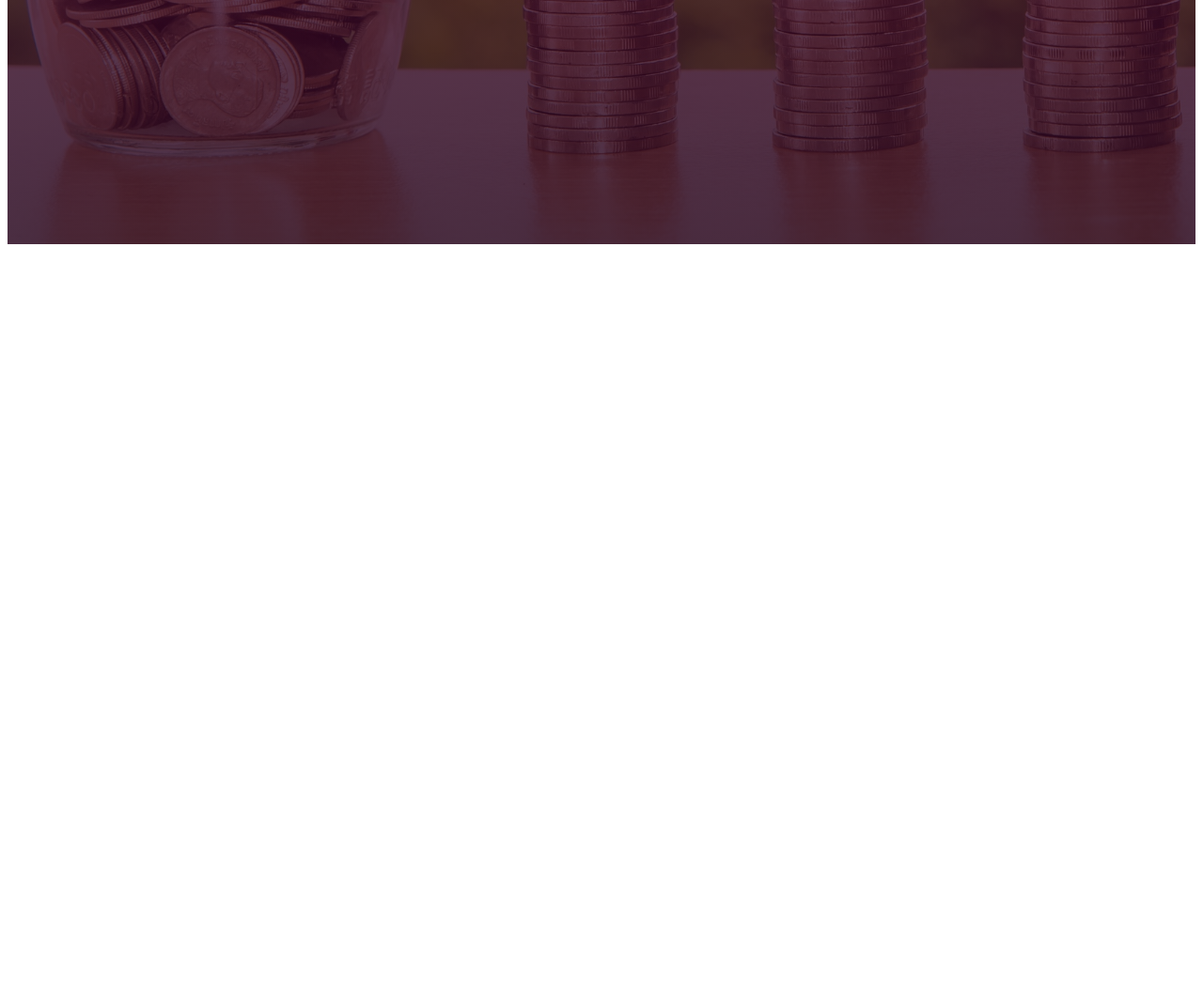
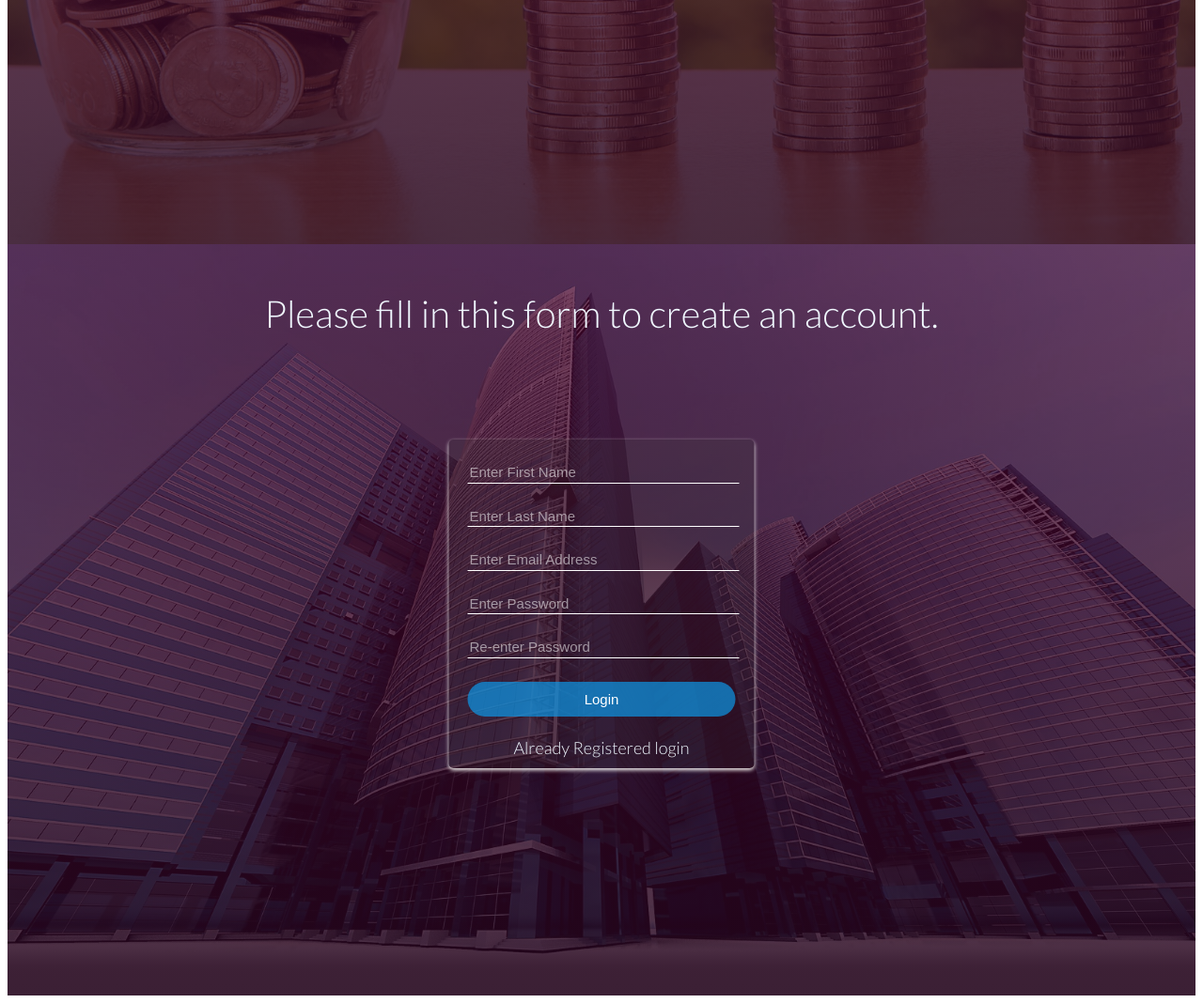
Before and after one commit to peterito/BankaApp, a plain HTML site: page frontend/index.html in a window 1280 px wide. Shown: the part 548-1616 px from the top of the page at 94% size. Before the commit the page ends 816 px from the top, so only its background shows below. Drawn offline with Linux system fonts and the light colour scheme.

Commit message:
ui-signup created

```diff
--- a/frontend/css/style.css
+++ b/frontend/css/style.css
@@ -11,7 +11,6 @@ body{
 	background-position: center;
     height: 100vh;
     background-size: cover;
-    background-position: center;
 }
 
 .text-box{
@@ -27,7 +26,7 @@ body{
     top: 50%;
     left: 50%;
     margin-right: -50%;
-    transform: translate(-50%, -50%);
+   transform: translate(-50%, -50%);
 }
 
 button{
@@ -47,3 +46,80 @@ input[type=submit]:hover,
 input[type=submit]:active{
 	background-color: #11040a;
 }
+
+/**FORM STYLE**/
+#signup{
+    background-image: linear-gradient(rgba(75, 3, 45, 0.726), rgba(39, 6, 31, 0.835)),url(img/skyline.jpg);
+    display: table;
+    height: 100%;
+    width: 100%;
+    margin: 0 auto;
+    text-align: center;
+    background-size: cover;
+	background-position: center;
+	height: 100vh;
+    background-attachment: fixed;
+}
+#signup .signup-box{
+    width: 325px;
+    height: 350px;
+    background: rgba(59, 61, 61, 0.192);
+    color: rgba(255, 255, 255, 0);
+    margin-top: 285px;
+    transform: translate(-50%, -50%);
+    box-sizing: border-box;
+    border-radius: 5px;
+    box-shadow: 0 2px 4px rgb(250, 249, 247);
+    margin-left: 50%;
+    padding: 20px;
+}
+
+#signup .signup-box input{
+    width: 100%;
+    margin-bottom: 20px;
+}
+#signup .signup-box input[type="text"], input[type="password"]{
+    border: none;
+    border-bottom: 1px solid #fff;
+    background: transparent;
+    outline: none;
+    height: 20px;
+    color: rgb(252, 252, 252);
+    font-size: 15px;
+}
+::placeholder{
+    color: rgba(255, 255, 255, 0.541);
+}
+#signup .signup-box input[type="submit"]{
+    border: none;
+    outline: none;
+    background: #0c97e7b2;
+    color: rgb(255, 255, 255);
+    font-size: 15px;
+    border-radius: 20px;
+    margin-top: 5px;
+    padding: 10px;
+}
+#signup .signup-box input[type="submit"]:hover{
+    cursor: pointer;
+    background: rgba(19, 121, 124, 0.959);
+    color: #fff
+}
+#signup .already-registered{
+    text-decoration: none;
+    margin-top: 10px;
+    color: aliceblue;
+    font-size: 18px;
+}
+#signup p{
+    padding-top: 10px;
+    text-align: center;
+    color: aliceblue;
+    font-size: 40px;
+    text-shadow: rgba(212, 4, 4, 0.972)
+
+}
+#signup .already-registered:hover{
+    cursor: pointer;
+    color: rgb(10, 102, 250);
+}
--- a/frontend/index.html
+++ b/frontend/index.html
@@ -9,13 +9,45 @@
     <title>BankaApp</title>
 </head>
 <body>
+    <nav>
+
+    </nav>
     <div class="home">
         <div class="text-box">
             <p>welcome to our web banking Home, <br> we makes money transaction seamlessly easy</p>
-            <a class="btn btn-sign-up" href="#"><button>sign up</button></a>
-            <a class=" btn btn-login" href="#"><button>login</button></a>
+            <a class="btn btn-sign-up" href="#signup"><button>sign up</button></a>
+            <a class=" btn btn-login" href="#login"><button>login</button></a>
         </div>
     </div>
+    <section id="signup">
+        <p>Please fill in this form to create an account.</p>
+            <div class="signup-box">
+                    <form action="">
+                        <input type="text" name="user" placeholder="Enter First Name">
+                        <input type="text" name="user" placeholder="Enter Last Name">
+                        <input type="text" name="user" placeholder="Enter Email Address">
+                        <input type="password" name="Password" placeholder="Enter Password">
+                        <input type="password" name="Password" placeholder="Re-enter Password">
+                        <input type="submit" name="Submit" value="Login">
+                        <a class="already-registered" href="#login">Already Registered login</a>
+                    </form>
+            </div>
+    </section>
+
+
+
+
+
+
+
+
+
+
+
+
+
+
+
 
 </body>
 </html>
```
Also changed, not shown: frontend/css/img/skyline.jpg (added).
